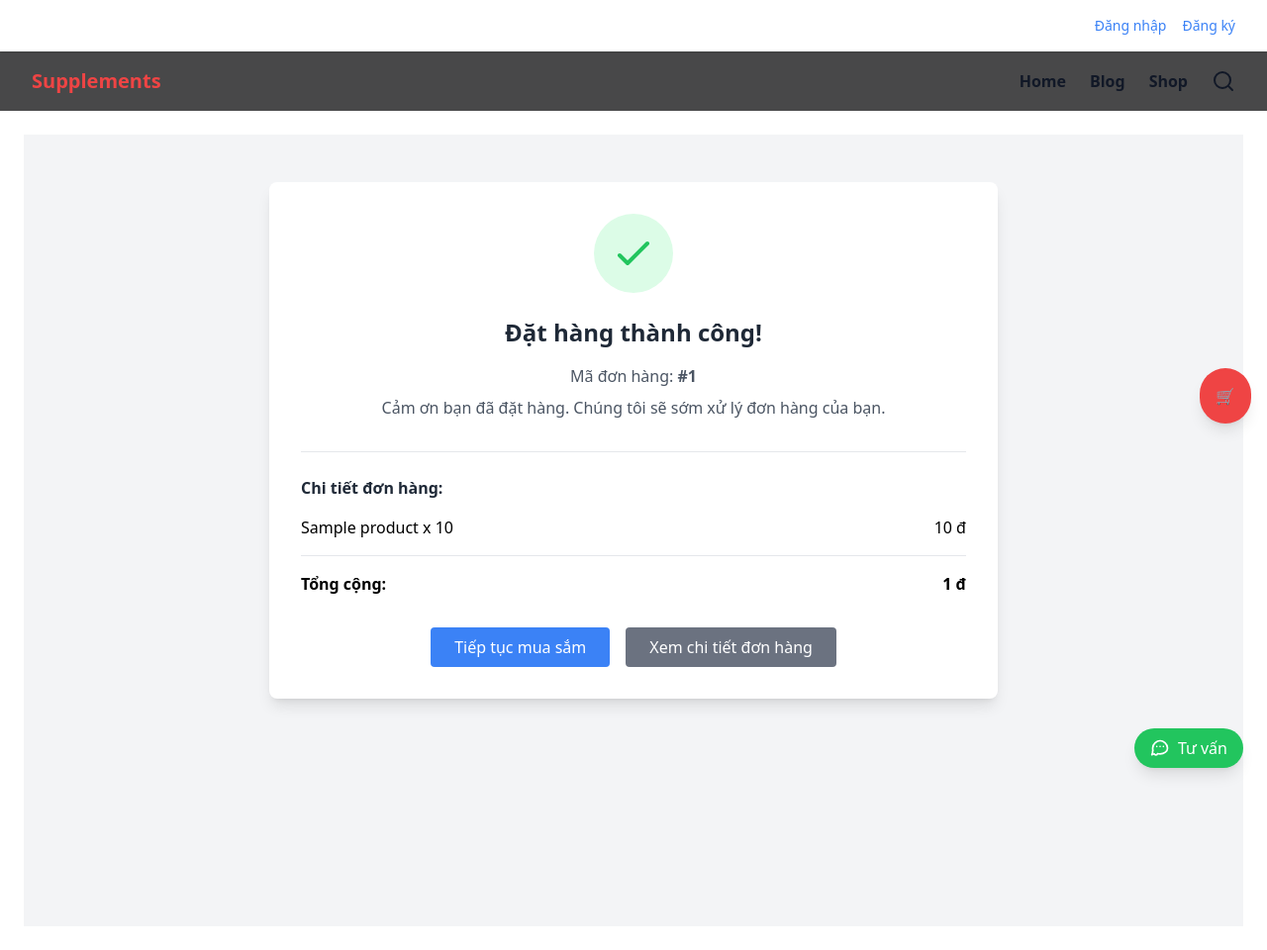
After one commit to Tiensohot/group8, a Django app: template websupp/app/templates/app/order_success.html in a window 1280 px wide. The commit adds this page. Shown: the whole page at 99% size. Run offline with Django 5.2, Linux system fonts and the light colour scheme; the template is opened without the code that fills it: most values are stand-ins (such as "Sample title", 1, 10 or a date in 2020); parts of the project's set-up code (start-up, migrations or seed data) failed here and were passed over; some libraries are stand-ins or nearby versions.

Commit message:
Thêm animation

```diff
--- /dev/null
+++ b/websupp/app/static/app/css/animations.css
@@ -0,0 +1,61 @@
+/* Animation cho chat widget */
+@keyframes slideIn {
+    from {
+        transform: translateX(100%);
+        opacity: 0;
+    }
+    to {
+        transform: translateX(0);
+        opacity: 1;
+    }
+}
+
+@keyframes slideOut {
+    from {
+        transform: translateX(0);
+        opacity: 1;
+    }
+    to {
+        transform: translateX(100%);
+        opacity: 0;
+    }
+}
+
+@keyframes bounce {
+    0%, 100% {
+        transform: translateY(0);
+    }
+    50% {
+        transform: translateY(-10px);
+    }
+}
+
+/* Classes for animations */
+.slide-in {
+    animation: slideIn 0.3s ease-out forwards;
+}
+
+.slide-out {
+    animation: slideOut 0.3s ease-out forwards;
+}
+
+.bounce {
+    animation: bounce 0.5s ease-in-out;
+}
+
+/* Page transition effects */
+.page-transition {
+    position: relative;
+    animation: fadeIn 0.5s ease-out;
+}
+
+@keyframes fadeIn {
+    from {
+        opacity: 0;
+        transform: translateY(20px);
+    }
+    to {
+        opacity: 1;
+        transform: translateY(0);
+    }
+}
--- a/websupp/app/templates/app/base.html
+++ b/websupp/app/templates/app/base.html
@@ -9,6 +9,7 @@
     <meta name="viewport" content="width=device-width, initial-scale=1" />
     <script src="https://cdn.tailwindcss.com"></script>
     <script src="//unpkg.com/alpinejs" defer></script>
+    <link rel="stylesheet" href="{% static 'app/css/animations.css' %}">
 </head>
 <!-- Nút mở chat -->
 <!-- Chat Widget -->
@@ -70,7 +71,7 @@
 
 
 <!-- Nội dung trang -->
-<main class="p-6 bg-white dark:bg-black text-black dark:text-white min-h-[60vh]">
+<main class="p-6 bg-white dark:bg-black text-black dark:text-white min-h-[60vh] page-transition">
     {% block content %}{% endblock %}
 </main>
 
@@ -92,6 +93,25 @@
             }
         });
     });
+
+    document.addEventListener('DOMContentLoaded', function() {
+        // Add click handler to all internal links
+        document.querySelectorAll('a[href^="/"]').forEach(link => {
+            link.addEventListener('click', function(e) {
+                if (!e.ctrlKey && !e.shiftKey) {
+                    e.preventDefault();
+                    document.body.style.opacity = '0';
+                    setTimeout(() => {
+                        window.location = this.href;
+                    }, 300);
+                }
+            });
+        });
+
+        // Fade in on page load
+        document.body.style.opacity = '1';
+        document.body.style.transition = 'opacity 0.3s ease-in-out';
+    });
 </script>
 
 
--- /dev/null
+++ b/websupp/app/templates/app/order_success.html
@@ -0,0 +1,60 @@
+{% extends 'app/base.html' %}
+
+{% block content %}
+<div class="min-h-screen bg-gray-100 py-12">
+    <div class="max-w-3xl mx-auto px-4">
+        <div class="bg-white rounded-lg shadow-lg p-6 md:p-8">
+            <!-- Success Icon -->
+            <div class="flex justify-center mb-6">
+                <div class="rounded-full bg-green-100 p-4">
+                    <svg class="h-12 w-12 text-green-500" fill="none" stroke="currentColor" viewBox="0 0 24 24">
+                        <path stroke-linecap="round" stroke-linejoin="round" stroke-width="2" d="M5 13l4 4L19 7"></path>
+                    </svg>
+                </div>
+            </div>
+
+            <!-- Success Message -->
+            <h2 class="text-center text-2xl font-bold text-gray-800 mb-4">
+                Đặt hàng thành công!
+            </h2>
+
+            <!-- Order Details -->
+            <div class="text-center text-gray-600 mb-8">
+                <p>Mã đơn hàng: <span class="font-semibold">#{{ order.id }}</span></p>
+                <p class="mt-2">Cảm ơn bạn đã đặt hàng. Chúng tôi sẽ sớm xử lý đơn hàng của bạn.</p>
+            </div>
+
+            <!-- Order Summary -->
+            <div class="border-t border-gray-200 pt-6">
+                <h3 class="font-semibold text-gray-800 mb-4">Chi tiết đơn hàng:</h3>
+                <div class="space-y-4">
+                    {% for item in order.items.all %}
+                    <div class="flex justify-between">
+                        <span>{{ item.product.name }} x {{ item.quantity }}</span>
+                        <span>{{ item.get_total_price }} đ</span>
+                    </div>
+                    {% endfor %}
+                    <div class="border-t border-gray-200 pt-4 font-semibold">
+                        <div class="flex justify-between">
+                            <span>Tổng cộng:</span>
+                            <span>{{ order.total_price }} đ</span>
+                        </div>
+                    </div>
+                </div>
+            </div>
+
+            <!-- Action Buttons -->
+            <div class="mt-8 flex justify-center space-x-4">
+                <a href="{% url 'home' %}"
+                   class="bg-blue-500 text-white px-6 py-2 rounded hover:bg-blue-600 transition-colors">
+                    Tiếp tục mua sắm
+                </a>
+                <a href="{% url 'order_detail' order.id %}"
+                   class="bg-gray-500 text-white px-6 py-2 rounded hover:bg-gray-600 transition-colors">
+                    Xem chi tiết đơn hàng
+                </a>
+            </div>
+        </div>
+    </div>
+</div>
+{% endblock %}
--- a/websupp/app/templates/components/chat_widget.html
+++ b/websupp/app/templates/components/chat_widget.html
@@ -1,5 +1,5 @@
 <!-- Nút mở khung chat -->
-<button id="toggleChat" class="fixed bottom-6 right-6 bg-green-500 hover:bg-green-600 text-white px-4 py-2 rounded-full shadow-lg flex items-center gap-2 z-50">
+<button id="toggleChat" class="fixed bottom-6 right-6 bg-green-500 hover:bg-green-600 text-white px-4 py-2 rounded-full shadow-lg flex items-center gap-2 z-50 hover:bounce">
     <svg xmlns="http://www.w3.org/2000/svg" class="w-5 h-5" fill="none" viewBox="0 0 24 24"
          stroke="currentColor">
         <path d="M8 10h.01M12 10h.01M16 10h.01M21 12c0 4-4.03 7-9 7-1.11 0-2.18-.13-3.17-.36A1.99 1.99 0 015 19l-3 1 1-3a2 2 0 01.36-2.17C3.13 14.18 3 13.11 3 12c0-5 5.03-9 9-9s9 4 9 9z"
@@ -31,7 +31,17 @@
 <!-- JavaScript điều khiển -->
 <script>
     document.getElementById("toggleChat").addEventListener("click", () => {
-        document.getElementById("chatBox").classList.toggle("hidden");
+        const chatBox = document.getElementById("chatBox");
+        if (chatBox.classList.contains("hidden")) {
+            chatBox.classList.remove("hidden");
+            chatBox.classList.add("slide-in");
+        } else {
+            chatBox.classList.add("slide-out");
+            setTimeout(() => {
+                chatBox.classList.add("hidden");
+                chatBox.classList.remove("slide-out");
+            }, 300);
+        }
     });
 
     document.getElementById("closeChat").addEventListener("click", () => {
@@ -68,6 +78,11 @@
             log.innerHTML += `<div class="mb-1 text-red-600"><strong>Lỗi:</strong> Không thể kết nối server.</div>`;
         }
 
+        // Add animation to new messages
+        const messages = log.getElementsByTagName('div');
+        const lastMessage = messages[messages.length - 1];
+        lastMessage.style.animation = 'slideIn 0.3s ease-out';
+
         log.scrollTop = log.scrollHeight;
     });
 
@@ -97,4 +112,13 @@
         const log = document.getElementById("chatLog");
         log.scrollTop = log.scrollHeight;
     });
+
+    // Add bounce effect on hover
+    document.getElementById("toggleChat").addEventListener("mouseover", function() {
+        this.classList.add("bounce");
+    });
+
+    document.getElementById("toggleChat").addEventListener("animationend", function() {
+        this.classList.remove("bounce");
+    });
 </script>
```
Also changed, not shown: websupp/media/products/_123433724_zelensky_tvaddress.png (added).
